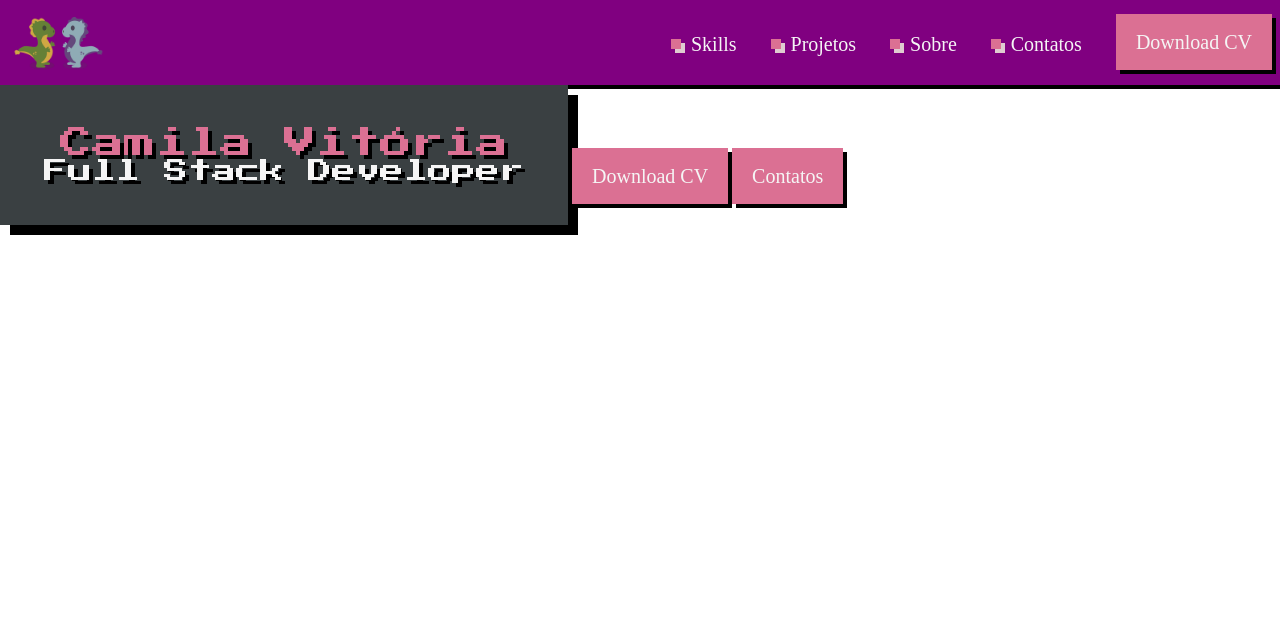
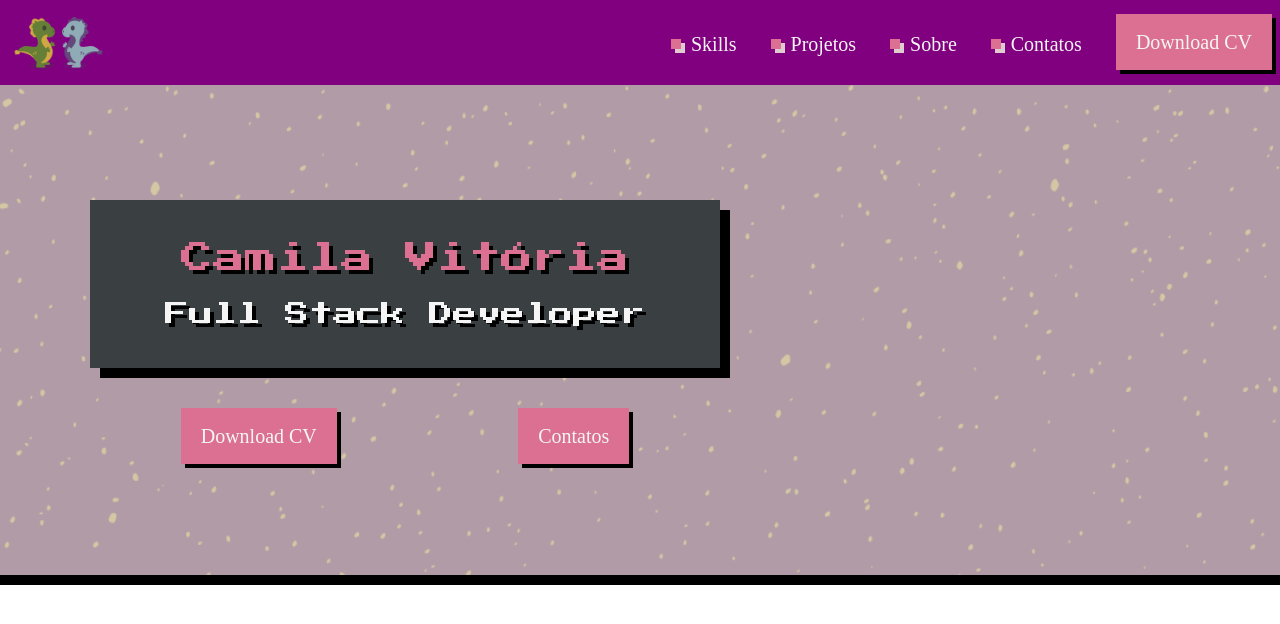
Before and after one commit to camilavitoriacosta/Portifolio, a plain HTML site: page index.html in a window 1280 px wide. Drawn offline with Linux system fonts and the light colour scheme.

Commit message:
Cria componente banner

```diff
--- /dev/null
+++ b/css/components/banner.css
@@ -0,0 +1,25 @@
+.banner{
+    background: url(../../assets/img/background.png);
+    background-size: cover;
+    background-repeat: repeat;
+    height: 500px;
+    border-bottom: 10px solid black;
+    box-sizing: border-box;
+}
+
+.banner .wrapper{
+    display: flex;
+    flex-direction: column;
+    width: 630px;
+    padding-top: 115px;
+    padding-left: 90px;
+}
+
+.banner .caixa{
+    margin-bottom: 40px;
+}
+
+.banner .botoes{
+    display: flex;
+    justify-content: space-around;
+}
--- a/css/components/box.css
+++ b/css/components/box.css
@@ -6,6 +6,6 @@
     padding: 42px 44px;
 }
 
-.caixa .titulo__principal{
+.caixa .titulo{
     margin-bottom: 28px;
 }
--- a/index.html
+++ b/index.html
@@ -12,6 +12,7 @@
 
     <!-- COMPONENTES CSS -->
     <link rel="stylesheet" href="css/components/header.css">
+    <link rel="stylesheet" href="css/components/banner.css">
     <link rel="stylesheet" href="css/components/action.css">
     <link rel="stylesheet" href="css/components/button.css">
     <link rel="stylesheet" href="css/components/title.css">
@@ -34,13 +35,18 @@
             <a class="botao" href="#" lang="en">Download CV</a>
         </nav>
     </header>
+    <section class="banner">
+        <div class="wrapper">
             <div class="caixa">
                 <h1 class="titulo"> Camila Vitória </h1>
                 <h2 class="sub__titulo" lang="en"> Full Stack Developer</h2>
             </div>
 
+            <div class="botoes">
                 <a class="botao" href="#" lang="en"> Download CV </a>
                 <a class="botao" href="#"> Contatos </a>
-
+            </div>
+        </div>
+    </section>
 </body>
 </html>
```
Lines whose indentation alone changed are shown as unchanged.
